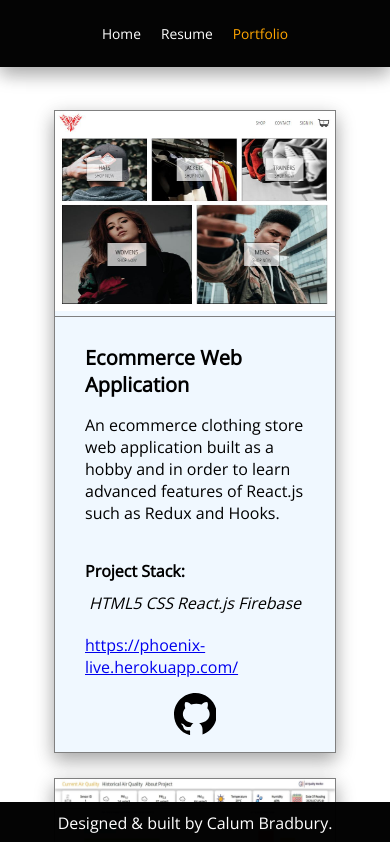
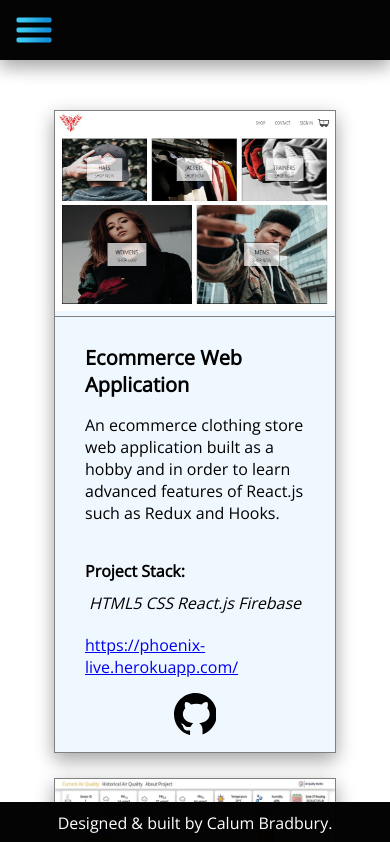
Before and after one commit to CalumBradbury24/Portfolio, a React (Create React App) app: page /projects in a window 390 px wide. Shown: the top 842 px of the page. Built offline with nearby package versions, Linux system fonts and the light colour scheme.

Commit message:
added responsive navbar for mobile

```diff
--- a/package.json
+++ b/package.json
@@ -13,8 +13,7 @@
     "react-rotating-text": "^1.4.1",
     "react-router-dom": "^5.2.0",
     "react-scripts": "3.4.1",
-    "react-vertical-timeline-component": "^3.0.2",
-    "react-wordcloud": "^1.2.3"
+    "react-vertical-timeline-component": "^3.0.2"
   },
   "scripts": {
     "start": "react-scripts start",
--- a/src/Components/About-me/About-me.styles.scss
+++ b/src/Components/About-me/About-me.styles.scss
@@ -1,4 +1,4 @@
-.About-me{
+.About-me {
   display: grid;
   justify-content: center;
   text-align: center;
@@ -6,11 +6,15 @@
   margin-left: 20px;
   margin-right: 20px;
 }
-.h4-size{
-  color:whitesmoke;
+.h4-size {
+  color: whitesmoke;
+}
+.h1-size {
+  color: white;
 }
 .react-rotating-text-cursor {
-   animation: blinking-cursor 0.8s cubic-bezier(0.68, 0.01, 0.01, 0.99) 0s infinite;
+  animation: blinking-cursor 0.8s cubic-bezier(0.68, 0.01, 0.01, 0.99) 0s
+    infinite;
 }
 
 @keyframes blinking-cursor {
@@ -24,57 +28,48 @@
     opacity: 0;
   }
 }
- .project-link{
+.project-link {
   color: rgba(255, 166, 0, 0.781);
 }
 @media screen and (max-width: 750px) {
-  .h1-size{
+  .h1-size {
     font-size: 24px;
   }
 }
 
 @media screen and (max-width: 414px) {
-  .h1-size{
+  .h1-size {
     font-size: 18px;
     margin-bottom: 0px;
     margin-top: 5px;
-    color:white
   }
-  .h4-size{
+  .h4-size {
     font-size: 14px;
     margin-top: 5px;
-    color:white
+  }
 }
 
-}
-
-
-
-@media screen and (max-height: 870px){
-  .h1-size{
+@media screen and (max-height: 870px) {
+  .h1-size {
     font-size: 18px;
   }
-  .h4-size{
+  .h4-size {
     font-size: 16px;
   }
 }
-@media screen and (max-height: 736px){
-  .h1-size{
+@media screen and (max-height: 736px) {
+  .h1-size {
     font-size: 14px;
-
   }
-  .h4-size{
+  .h4-size {
     font-size: 12px;
-
   }
 }
-@media screen and (max-height: 640px){
-  .h1-size{
+@media screen and (max-height: 640px) {
+  .h1-size {
     font-size: 12px;
-
   }
-  .h4-size{
+  .h4-size {
     font-size: 9px;
-
   }
 }
--- a/src/Components/NavBar/NavBar.jsx
+++ b/src/Components/NavBar/NavBar.jsx
@@ -1,16 +1,19 @@
-import React from "react";
+import React, {useState} from "react";
 import "./NavBar.styles.scss";
 import { Link, useLocation } from "react-router-dom";
-
+import logo from "../../assets/hamburger.svg";
 const NavBar = () => {
   let location = useLocation(); //React Router hook to get current path
-
+  const [navOpen, setNavOpen] = useState(false);
   return (
-    <div className="nav sticky">
-      <ul className="list">
+    <nav className="responsive-toolbar">
+      <ul className={navOpen ? "active" : ""}>
+      <figure onClick={() => setNavOpen(!navOpen)}>
+          <img src={logo} height="40px" width="40px" alt="logo"></img>
+        </figure>
         <Link
           className={
-            "navbar-item " +
+            "list-item " +
             (location.pathname === "/" ? "stayOrange" : "default")
           }
           to="/"
@@ -19,7 +22,7 @@ const NavBar = () => {
         </Link>
         <Link
           className={
-            "navbar-item " +
+            "list-item " +
             (location.pathname === "/resume" ? "stayOrange" : "default")
           }
           to="/resume"
@@ -28,7 +31,7 @@ const NavBar = () => {
         </Link>
         <Link
           className={
-            "navbar-item " +
+            "list-item " +
             (location.pathname === "/projects" ? "stayOrange" : "default")
           }
           to="projects"
@@ -36,7 +39,7 @@ const NavBar = () => {
           Portfolio
         </Link>
       </ul>
-    </div>
+    </nav>
   );
 };
 
--- a/src/Components/NavBar/NavBar.styles.scss
+++ b/src/Components/NavBar/NavBar.styles.scss
@@ -1,71 +1,83 @@
-.nav {
+nav.responsive-toolbar {
+  height: 60px;
+  width: 100%;
+  background-color: rgba(0, 0, 0, 0.986);;
   position: fixed;
-  width: 100%;
-  background-color: rgba(0, 0, 0, 0.986);
-  z-index: 500;
+  display: flex;
+ justify-content: center;
+ top: 0;
+z-index: 500;
+box-shadow: 0 8px 16px 0 rgba(0,0,0,.2), 0 6px 20px 0 rgba(0,0,0,.19);
 
-  box-shadow: 0 8px 16px 0 rgba(0,0,0,.2), 0 6px 20px 0 rgba(0,0,0,.19);
-  .list {
+  ul {
+   background-color: rgba(0, 0, 0, 0.986);;
     display: flex;
-    flex-wrap: wrap;
-    list-style-type: none;
-    justify-content: space-evenly;
-    padding-left: 0px;
+    margin-block-start: 0;
+    margin-block-end: 0;
+    padding-inline-start: 0;
+    align-items: center;
 
-  }
-  @media screen and (max-width: 1024px) {
-
-    .list {
-      justify-content: space-around;
-
-  }
-  }
-
-  .navbar-item {
-    padding: 10px;
-    cursor: pointer;
-  }
-
-
-  .navbar-item:hover {
-    color: rgb(255, 196, 0);
-  }
-  a{
-    text-decoration: none;
-    color: white;
-  }
-
-
-  .stayOrange {
-    color: orange;
-  }
-
-  @media screen and (max-width: 450px) {
-    font-size: 13.8px;
-
-    .list {
-      justify-content: center;
+    figure {
+      visibility: hidden;
+      margin-block-start: 0;
+      margin-block-end: 0;
+      margin-inline-start: 5px;
+      margin-inline-end: 0;
+      cursor: pointer;
     }
 
-    ul{
-      padding-inline-start: 0px;
-
+    a {
+      color: white;
+      text-decoration: none;
+       list-style-type: none;
+      padding: 10px 20px;
+      font-size: 20px;
+      cursor: pointer;
+    }
+    .stayOrange {
+      color: orange;
     }
   }
-  @media screen and (max-width: 320px){
-    .navbar-item {
-      padding: 5px;
+  .list-item {
+    display: flex;
+    align-items: center;
+    justify-content: center;
+  }
+}
+
+@media screen and (max-width: 759px) {
+  nav.responsive-toolbar {
+    ul {
+      height: 60px;
+      width: 100%;
+      position: fixed;
+      top: -240px; //slide from -240 -> 0
+
+      flex-direction: column;
+
+      transition: 500ms ease all;
+
+      &.active {
+        //when active bring in navbar from the left
+        top: 60px;
+        height: 180px;
+      }
+      figure {
+        position: fixed;
+        visibility: visible;
+        left: 9px;
+        top: 10px;
+      }
+
+      a {
+        flex-direction: row;
+        justify-content: space-between;
+        margin-left: 20px;
+        margin-right: 16px;
+        width: 100%;
+        padding-left: 0;
+        padding-right: 0;
+      }
     }
   }
 }
-
-.sticky {
-  top: 0;
-  width: 100%;
-}
-
-@media screen and (max-width: 950px) {
-  .nav{
-    background-attachment: unset !important; //Remove as breaks on ios devices
-  }
-}
```
Also changed, not shown: src/assets/hamburger.svg (added), 1 other file (tests, documents, lock files or other folders). Lines whose indentation alone changed are shown as unchanged.
